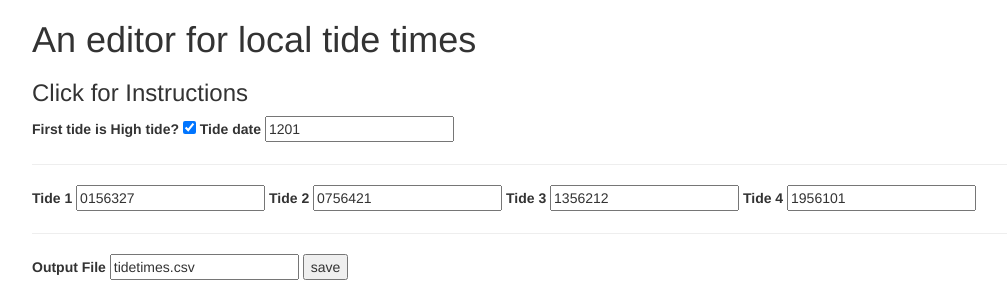
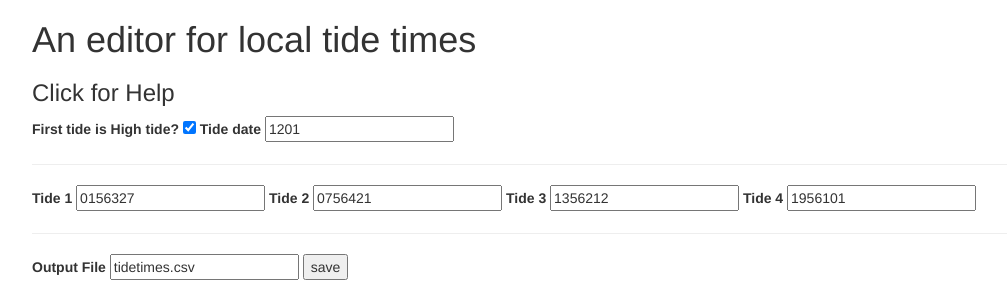
Before and after one commit to aadennis/PythonSandboxAA, a FastAPI app: template BoardingNow/templates/tidetimes.html in a window 1280 px wide. Shown: the top 284 px of the page, without its empty margins (38-1045 px from the left). Run offline with FastAPI, Linux system fonts and the light colour scheme; the template is opened without the code that fills it, so the values that code supplies are empty; parts of the project's set-up code (start-up, migrations or seed data) failed here and were passed over; some libraries are stand-ins or nearby versions.

Commit message:
update heading

```diff
--- a/BoardingNow/templates/tidetimes.html
+++ b/BoardingNow/templates/tidetimes.html
@@ -13,7 +13,7 @@
         <H1>An editor for local tide times</H1>
         <details>
             <summary>
-                <H3>Click for Instructions</H3>
+                <H3>Click for Help</H3>
             </summary>
             <ul>
                 <li>First tide: Indicate whether the first water mark of the day is High (checked) or Low</li>
```
